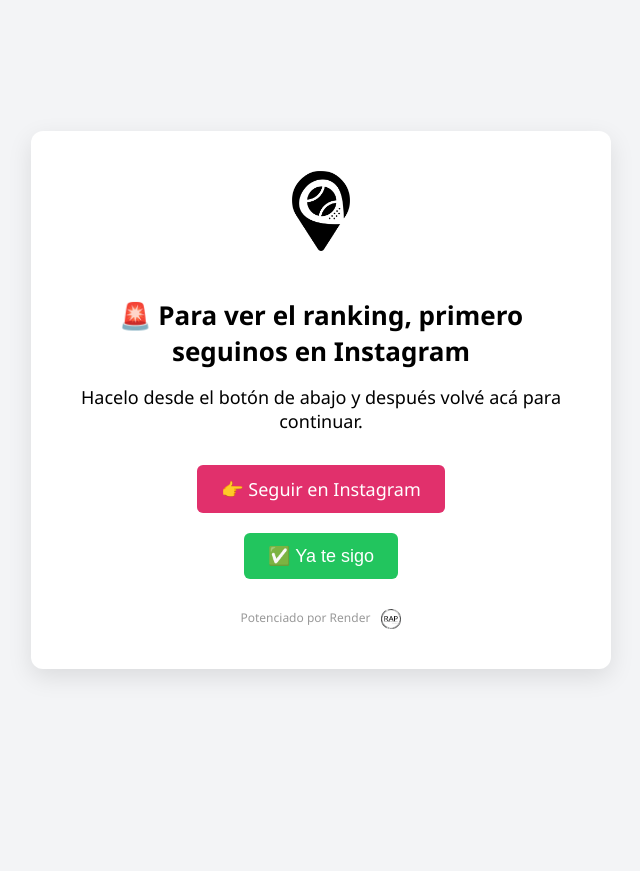
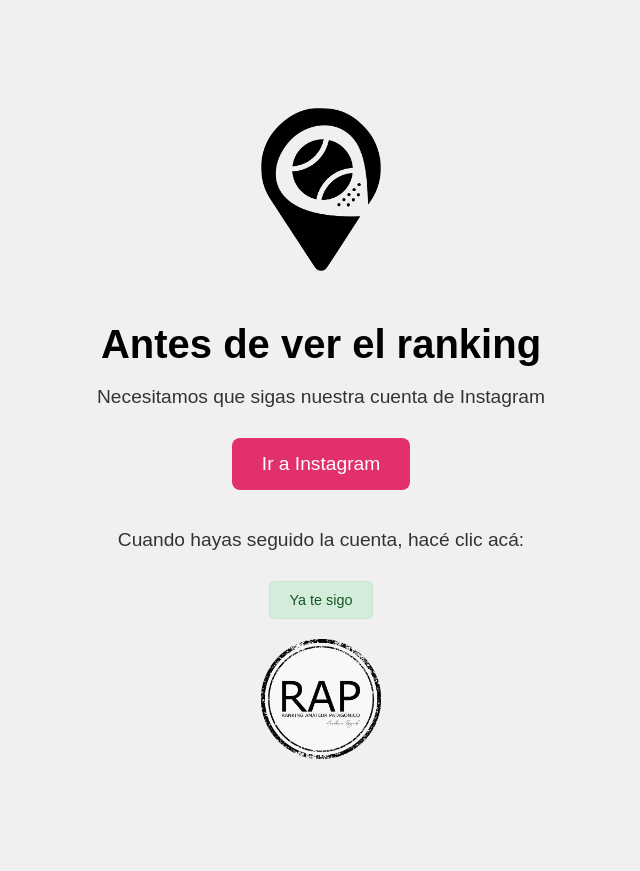
Before and after one commit to academiabogadorap/ranking-rap, a Flask app: page /verificar_instagram in a window 1280 px wide. Shown: the whole page, without its empty margins (319-959 px from the left). Before the commit the page ends 677 px from the top, so only its background shows below. Run offline with Flask 3, Linux system fonts and the light colour scheme.

Commit message:
Actualizar diseño de verificación Instagram y agregar logo de torneo

```diff
--- a/templates/verificar_instagram.html
+++ b/templates/verificar_instagram.html
@@ -1,107 +1,66 @@
 <!DOCTYPE html>
-<html lang="es">
+<html>
 <head>
   <meta charset="UTF-8">
   <title>Verificación Instagram</title>
   <style>
     body {
-      font-family: 'Segoe UI', sans-serif;
-      background-color: #f3f4f6;
-      display: flex;
-      flex-direction: column;
-      align-items: center;
-      justify-content: center;
-      height: 100vh;
-      margin: 0;
+      font-family: Arial, sans-serif;
+      background: #f0f0f0;
+      text-align: center;
+      padding: 80px 20px;
     }
-
-    .container {
-      background: white;
-      padding: 40px;
-      border-radius: 12px;
-      box-shadow: 0 8px 24px rgba(0, 0, 0, 0.1);
-      text-align: center;
-      width: 90%;
-      max-width: 500px;
+    h1 {
+      font-size: 2.5em;
+      margin-bottom: 10px;
     }
-
-    .logo {
-      max-height: 80px;
+    p {
+      font-size: 1.2em;
+      color: #333;
+      margin-bottom: 30px;
+    }
+    .boton-instagram {
+      background-color: #E1306C;
+      color: white;
+      padding: 15px 30px;
+      font-size: 1.2em;
+      border: none;
+      border-radius: 8px;
+      cursor: pointer;
+      text-decoration: none;
+      display: inline-block;
       margin-bottom: 20px;
     }
-
-    h2 {
-      font-size: 26px;
-      margin-bottom: 16px;
+    .boton-instagram:hover {
+      background-color: #c3275e;
     }
-
-    p {
-      font-size: 18px;
-      margin: 12px 0;
+    .boton-verificacion {
+      background-color: #d4edda;
+      color: #155724;
+      padding: 10px 20px;
+      font-size: 0.9em;
+      border: 1px solid #c3e6cb;
+      border-radius: 5px;
+      cursor: pointer;
     }
-
-    a.button {
-      display: inline-block;
-      margin: 20px 0;
-      padding: 12px 24px;
-      font-size: 18px;
-      background-color: #e1306c;
-      color: white;
-      border-radius: 6px;
-      text-decoration: none;
-      transition: background-color 0.3s ease;
-    }
-
-    a.button:hover {
-      background-color: #c12760;
-    }
-
-    form button {
-      padding: 12px 24px;
-      font-size: 18px;
-      background-color: #22c55e;
-      color: white;
-      border: none;
-      border-radius: 6px;
-      cursor: pointer;
-      transition: background-color 0.3s ease;
-    }
-
-    form button:hover {
-      background-color: #16a34a;
-    }
-
-    .powered {
-      margin-top: 30px;
-      font-size: 12px;
-      color: #999;
-    }
-
-    .powered img {
-      height: 20px;
-      vertical-align: middle;
-      margin-left: 8px;
+    img {
+      max-width: 120px;
+      margin: 20px;
     }
   </style>
 </head>
 <body>
-  <div class="container">
-    <img src="{{ url_for('static', filename='img/logo_academia.png') }}" alt="Academia Bogado" class="logo">
-    <h2>🚨 Para ver el ranking, primero seguinos en Instagram</h2>
-    <p>Hacelo desde el botón de abajo y después volvé acá para continuar.</p>
+  <img src="{{ url_for('static', filename='img/logo_academia.png') }}" alt="Academia Bogado">
+  <h1>Antes de ver el ranking</h1>
+  <p>Necesitamos que sigas nuestra cuenta de Instagram</p>
 
-    <a class="button" href="https://instagram.com/academiabogado" target="_blank">
-      👉 Seguir en Instagram
-    </a>
+  <a href="https://www.instagram.com/academiabogado" class="boton-instagram" target="_blank">Ir a Instagram</a>
 
-    <form method="POST">
-      <button type="submit">✅ Ya te sigo</button>
-    </form>
+  <form method="post">
+    <p>Cuando hayas seguido la cuenta, hacé clic acá:</p>
+    <button type="submit" class="boton-verificacion">Ya te sigo</button>
+  </form>
 
-    <div class="powered">
-      Potenciado por Render
-      <img src="{{ url_for('static', filename='img/logo_rap.png') }}" alt="Render Logo">
-    </div>
-  </div>
+  <img src="{{ url_for('static', filename='img/logo_rap.png') }}" alt="Render">
 </body>
 </html>
```
Also changed, not shown: static/img/torneos/lasgrutaspadel.png.png (added).
